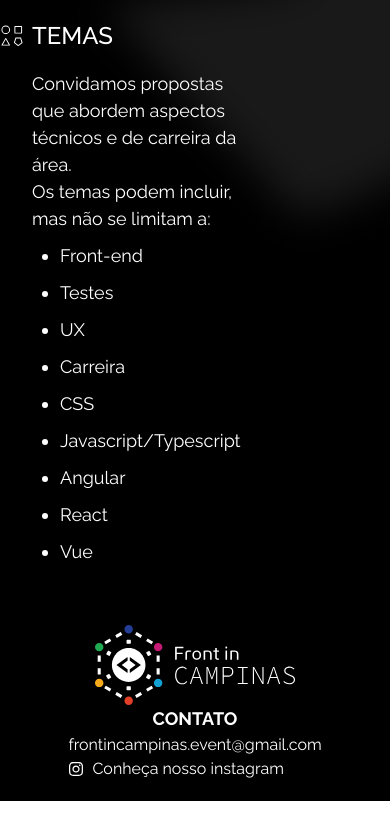
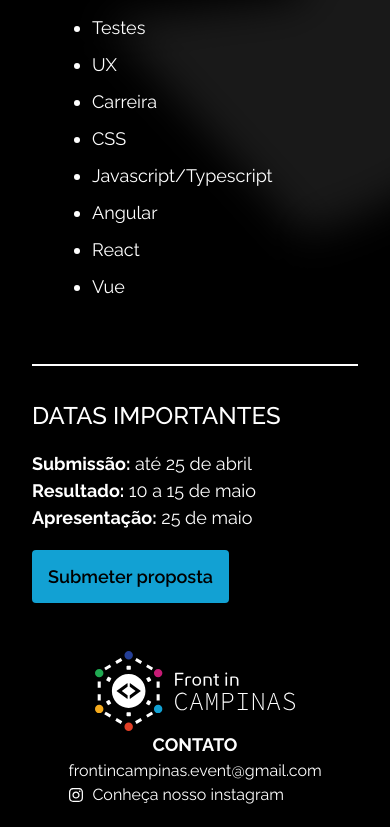
Before and after one commit to kevinuehara/frontin-campinas-2024-LP, a Next.js app: page /call-for-papers in a window 390 px wide. Shown: the part 1167-1994 px from the top of the page. Before the commit the page ends 1968 px from the top, so only its background shows below. Built offline with nearby package versions, Linux system fonts and the light colour scheme.

Commit message:
Ajustes de responsividade da página de call for papers

```diff
--- a/app/call-for-papers/page.tsx
+++ b/app/call-for-papers/page.tsx
@@ -15,7 +15,7 @@ export default function Home() {
       <main
         className={clsx(backgroundHeader, "overflow-x-hidden overflow-hidden")}
       >
-        <div className="max-w-[1200px] m-auto pb-[2.5rem] flex gap-[4rem] text-[1.125rem] z-2 min-h-[100vh]">
+        <div className="max-w-[1200px] m-auto pb-[2.5rem] flex md:flex-row flex-col md:p-0 p-[2rem] gap-[4rem] text-[1.125rem] z-2 min-h-[100vh]">
           <LeftSide />
           <RightSide />
         </div>
@@ -98,8 +98,8 @@ function LeftSide({}) {
 
 function RightSide({}) {
   return (
-    <div className="min-w-[251px] pt-[1rem]">
-      <aside className="flex flex-col gap-[2rem]">
+    <div className="md:min-w-[251px] md:pt-[1rem] pt-[2rem] md:border-none border-t-white border-t-2">
+      <aside className="flex md:flex-col flex-col-reverse gap-[2rem]">
         <div>
           <Button text="Submeter proposta" />
         </div>
```
